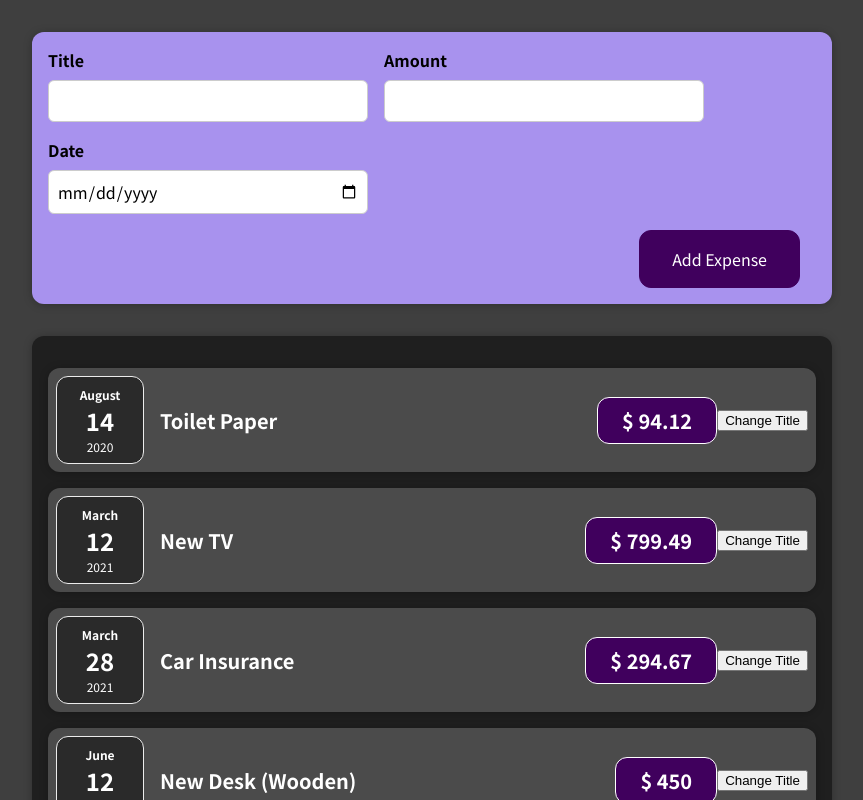
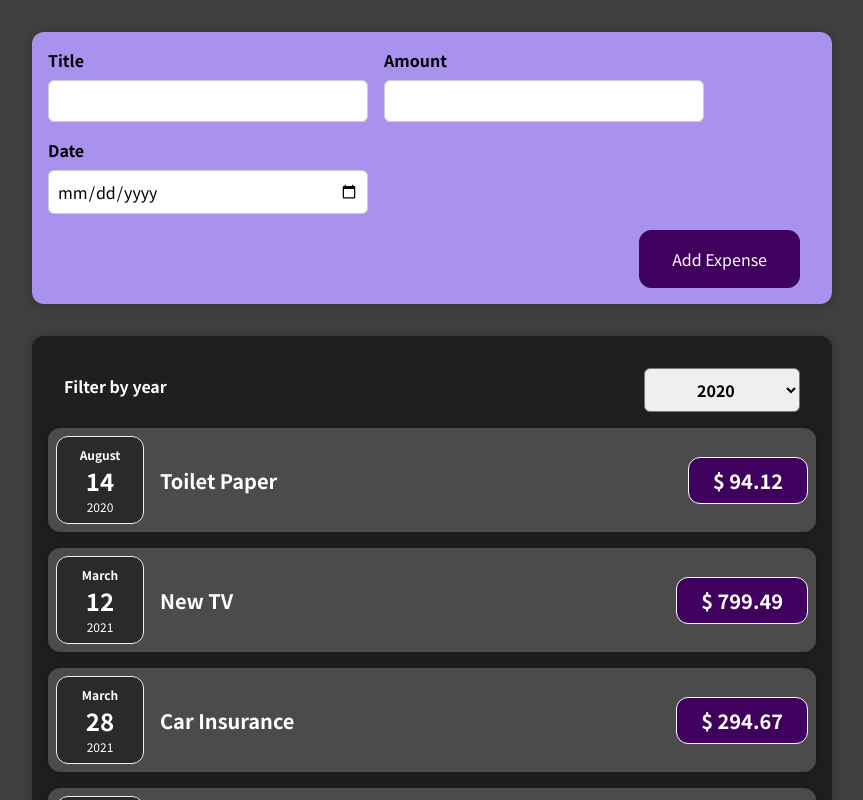
Before and after one commit to Daniel-Quinlan/React-Course-P1, a React (Create React App) app: page / in a window 1280 px wide. Shown: the top 800 px of the page, without its empty margins (208-1071 px from the left). Built offline with nearby package versions, Linux system fonts and the light colour scheme.

Commit message:
added year dropdown

```diff
--- a/src/App.js
+++ b/src/App.js
@@ -24,9 +24,14 @@
     },
   ];
 
+  const addExpenseHandler = (expense) => {
+    console.log("In App.js");
+    console.log(expense);
+  };
+
   return (
     <div>
-      <NewExpense />
+      <NewExpense onAddExpense={addExpenseHandler} />
       <Expenses zeExpenses={expenses} />
     </div>
   );
--- a/src/components/Expenses/ExpenseItem.js
+++ b/src/components/Expenses/ExpenseItem.js
@@ -5,13 +5,6 @@
 import Card from "../UI/Card";
 
 const ExpenseItem = (props) => {
-  const [title, setTitle] = useState(props.title);
-
-  const clickHandler = () => {
-    setTitle("Updated");
-    console.log(title);
-  };
-
   return (
     <Card className="expense-item">
       <ExpenseDate date={props.date} />
@@ -19,7 +12,6 @@
         <h2>{props.title}</h2>
         <div className="expense-item__price">$ {props.amount}</div>
       </div>
-      <button onClick={clickHandler}>Change Title</button>
     </Card>
   );
 };
--- a/src/components/Expenses/Expenses.js
+++ b/src/components/Expenses/Expenses.js
@@ -1,10 +1,20 @@
+import React, { useState } from "react";
 import ExpenseItem from "./ExpenseItem";
 import "./Expenses.css";
 import Card from "../UI/Card";
+import ExpensesFilter from "./ExpensesFilter";
 
 const Expenses = (props) => {
+  const [filteredYear, newFilteredYear] = useState("2020");
+
+  const filterHandler = (year) => {
+    newFilteredYear(year);
+  };
+
   return (
+    <div>
       <Card className="expenses">
+        <ExpensesFilter selected={filteredYear} onAddFilter={filterHandler} />
         <ExpenseItem
           title={props.zeExpenses[0].title}
           amount={props.zeExpenses[0].amount}
@@ -26,6 +36,7 @@
           date={props.zeExpenses[3].date}
         />
       </Card>
+    </div>
   );
 };
 
--- /dev/null
+++ b/src/components/Expenses/ExpensesFilter.css
@@ -0,0 +1,24 @@
+.expenses-filter {
+  color: white;
+  padding: 0 1rem;
+}
+
+.expenses-filter__control {
+  display: flex;
+  width: 100%;
+  align-items: center;
+  justify-content: space-between;
+  margin: 1rem 0;
+}
+
+.expenses-filter label {
+  font-weight: bold;
+  margin-bottom: 0.5rem;
+}
+
+.expenses-filter select {
+  font: inherit;
+  padding: 0.5rem 3rem;
+  font-weight: bold;
+  border-radius: 6px;
+}
--- /dev/null
+++ b/src/components/Expenses/ExpensesFilter.js
@@ -0,0 +1,23 @@
+import "./ExpensesFilter.css";
+
+const ExpensesFilter = (props) => {
+  const yearChangeHandler = (event) => {
+    props.onAddFilter(event.target.value);
+  };
+
+  return (
+    <div className="expenses-filter">
+      <div className="expenses-filter__control">
+        <label>Filter by year</label>
+        <select value={props.selected} onChange={yearChangeHandler}>
+          <option value="2022">2022</option>
+          <option value="2021">2021</option>
+          <option value="2020">2020</option>
+          <option value="2019">2019</option>
+        </select>
+      </div>
+    </div>
+  );
+};
+
+export default ExpensesFilter;
--- a/src/components/NewExpense/ExpenseForm.js
+++ b/src/components/NewExpense/ExpenseForm.js
@@ -2,47 +2,69 @@
 
 import "./ExpenseForm.css";
 
-const ExpenseForm = () => {
-  // const [enteredTitle, setEnteredTitle] = useState("");
-  // const [enteredAmount, setEnteredAmount] = useState("");
-  // const [enteredDate, setEnteredDate] = useState("");
+const ExpenseForm = (props) => {
+  const [enteredTitle, setEnteredTitle] = useState("");
+  const [enteredAmount, setEnteredAmount] = useState("");
+  const [enteredDate, setEnteredDate] = useState("");
 
-  const [userInput, setUserInput] = useState({
-    enteredTitle: "",
-    enteredAmount: "",
-    enteredDate: "",
-  });
+  // const [userInput, setUserInput] = useState({
+  //   enteredTitle: "",
+  //   enteredAmount: "",
+  //   enteredDate: "",
+  // });
 
   const titleChangeHandler = (event) => {
-    // setEnteredTitle(event.target.value);
-    setUserInput({
-      ...userInput,
-      enteredTitle: event.target.value,
-    });
+    setEnteredTitle(event.target.value);
+    // setUserInput({
+    //   ...userInput,
+    //   enteredTitle: event.target.value,
+    // });
   };
 
   const amountChangeHandler = (event) => {
-    // setEnteredAmount(event.target.value);
-    setUserInput({
-      ...userInput,
-      enteredAmount: event.target.value,
-    });
+    setEnteredAmount(event.target.value);
+    // setUserInput({
+    //   ...userInput,
+    //   enteredAmount: event.target.value,
+    // });
+    // setUserInput((prevState) => {
+    //   return { ...prevState, enteredTitle: event.target.value };
+    // });
   };
 
   const dateChangeHandler = (event) => {
-    // setEnteredDate(event.target.value);
-    setUserInput({
-      ...userInput,
-      enteredDate: event.target.value,
-    });
+    setEnteredDate(event.target.value);
+    // setUserInput({
+    //   ...userInput,
+    //   enteredDate: event.target.value,
+    // });
+  };
+
+  const submitHandler = (event) => {
+    event.preventDefault();
+
+    const expenseData = {
+      title: enteredTitle,
+      amount: enteredAmount,
+      date: new Date(enteredDate),
+    };
+
+    props.onSaveExpenseData(expenseData);
+    setEnteredTitle("");
+    setEnteredAmount("");
+    setEnteredDate("");
   };
 
   return (
-    <form>
+    <form onSubmit={submitHandler}>
       <div className="new-expense__controls">
         <div className="new-expense__control">
           <label>Title</label>
-          <input type="text" onChange={titleChangeHandler} />
+          <input
+            type="text"
+            value={enteredTitle}
+            onChange={titleChangeHandler}
+          />
         </div>
         <div className="new-expense__control">
           <label>Amount</label>
@@ -50,6 +72,7 @@
             type="number"
             min="0.01"
             step="0.01"
+            value={enteredAmount}
             onChange={amountChangeHandler}
           />
         </div>
@@ -59,6 +82,7 @@
             type="date"
             min="2019-01-01"
             max="2022-12-31"
+            value={enteredDate}
             onChange={dateChangeHandler}
           />
         </div>
--- a/src/components/NewExpense/NewExpense.js
+++ b/src/components/NewExpense/NewExpense.js
@@ -1,10 +1,18 @@
 import "./NewExpense.css";
 import ExpenseForm from "./ExpenseForm";
 
-const NewExpense = () => {
+const NewExpense = (props) => {
+  const saveExpenseDataHandler = (enteredExpenseData) => {
+    const expenseData = {
+      ...enteredExpenseData,
+      id: Math.random().toString(),
+    };
+    props.onAddExpense(expenseData);
+  };
+
   return (
     <div className="new-expense">
-      <ExpenseForm />
+      <ExpenseForm onSaveExpenseData={saveExpenseDataHandler} />
     </div>
   );
 };
```
Also changed, not shown: 1 other file (tests, documents, lock files or other folders). Lines whose indentation alone changed are shown as unchanged.
